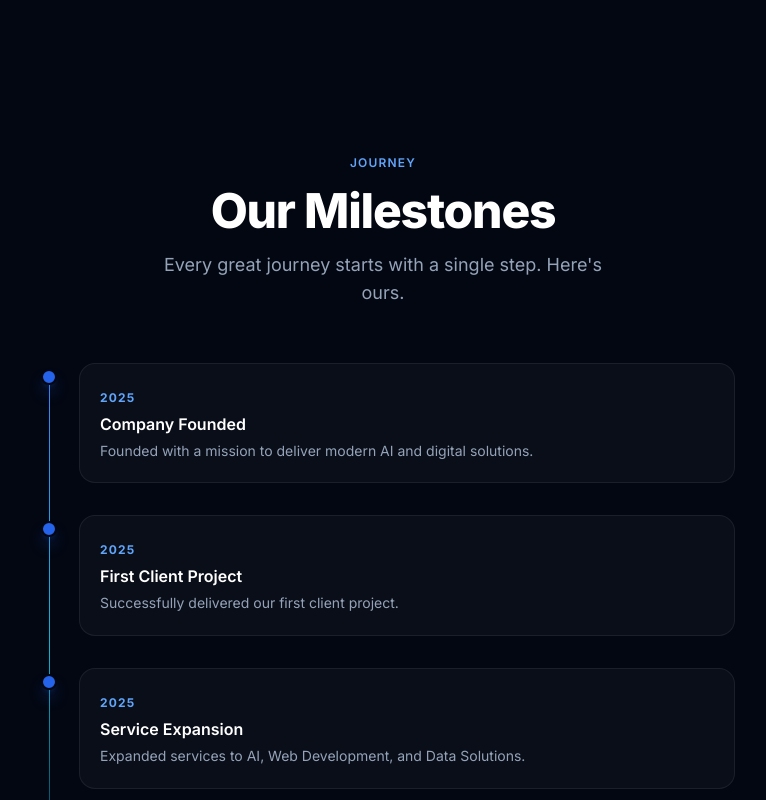
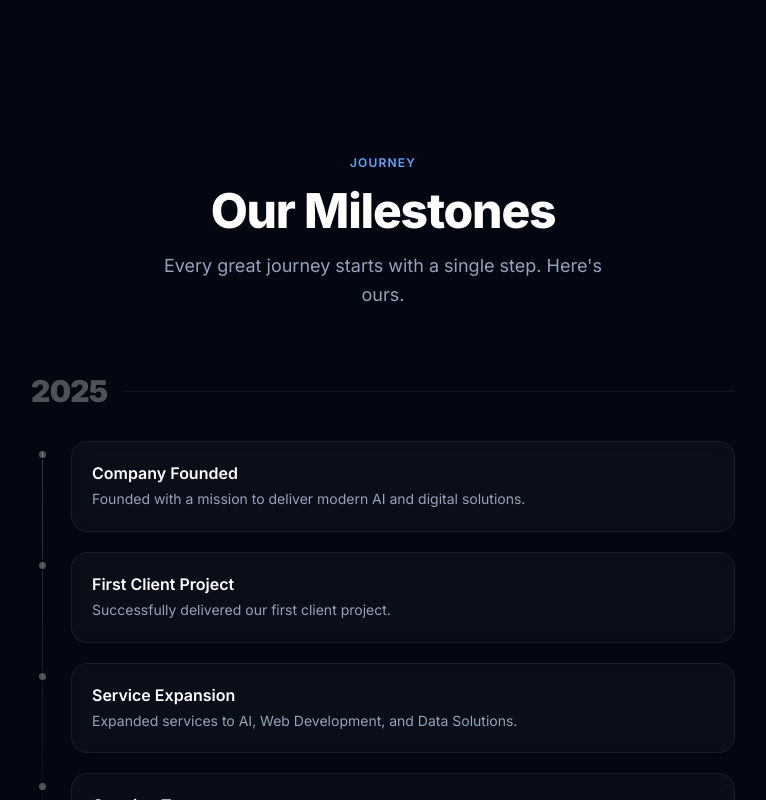
Before and after one commit to raghutammina-ai/digitaltechs, a Next.js app: page /about in a window 1280 px wide. Shown: the part 2000-2800 px from the top of the page, without its empty margins (257-1023 px from the left). Built offline with nearby package versions, Linux system fonts and the light colour scheme; no server answers.

Commit message:
UI improvements and fixes

```diff
--- a/src/app/about/page.tsx
+++ b/src/app/about/page.tsx
@@ -44,10 +44,24 @@ const values = [
 ]
 
 const milestones = [
-  { year: '2025', title: 'Company Founded',    event: 'Founded with a mission to deliver modern AI and digital solutions.' },
-  { year: '2025', title: 'First Client Project', event: 'Successfully delivered our first client project.' },
-  { year: '2025', title: 'Service Expansion',  event: 'Expanded services to AI, Web Development, and Data Solutions.' },
-  { year: '2025', title: 'Growing Team',       event: 'Building a passionate team of developers and designers.' },
+  {
+    year: '2025',
+    items: [
+      { title: 'Company Founded',    event: 'Founded with a mission to deliver modern AI and digital solutions.' },
+      { title: 'First Client Project', event: 'Successfully delivered our first client project.' },
+      { title: 'Service Expansion',  event: 'Expanded services to AI, Web Development, and Data Solutions.' },
+      { title: 'Growing Team',       event: 'Built a strong team of developers and designers.' },
+    ],
+  },
+  {
+    year: '2026',
+    items: [
+      { title: 'Product Innovation',     event: 'Launched internal AI tools and automation solutions to improve efficiency.' },
+      { title: 'Scaling Operations',     event: 'Expanded operations and started serving clients across multiple regions.' },
+      { title: 'Strategic Partnerships', event: 'Partnered with startups and enterprises to deliver scalable digital solutions.' },
+      { title: 'Brand Growth',           event: 'Strengthened brand presence and built long-term client relationships.' },
+    ],
+  },
 ]
 
 const stats = [
@@ -199,40 +213,100 @@ export default function AboutPage() {
       </section>
 
       {/* Timeline */}
-      <section className="bg-[#030712] py-28">
-        <div className="max-w-3xl mx-auto px-4 sm:px-6 lg:px-8">
-          <AnimatedSection className="text-center mb-14">
+      <section className="relative bg-[#030712] py-28 overflow-hidden">
+        {/* Background glow */}
+        <div className="absolute inset-0 pointer-events-none">
+          <div className="absolute top-1/2 left-1/2 -translate-x-1/2 -translate-y-1/2 w-[600px] h-[400px] bg-blue-600/8 rounded-full blur-[100px]" />
+          <div className="absolute top-1/3 right-1/4 w-[250px] h-[250px] bg-violet-600/6 rounded-full blur-[80px]" />
+        </div>
+
+        <div className="relative max-w-3xl mx-auto px-4 sm:px-6 lg:px-8">
+          <AnimatedSection className="text-center mb-16">
             <span className="text-xs font-semibold uppercase tracking-widest text-blue-400 mb-4 block">Journey</span>
             <h2 className="text-4xl sm:text-5xl font-extrabold tracking-tight text-white mb-4">Our Milestones</h2>
-            <p className="text-slate-400 text-lg max-w-md mx-auto">
+            <p className="text-slate-400 text-lg max-w-md mx-auto leading-relaxed">
               Every great journey starts with a single step. Here&apos;s ours.
             </p>
           </AnimatedSection>
 
+          <div className="space-y-14">
+            {milestones.map((group, gi) => {
+              const isCurrent = gi === milestones.length - 1
+              return (
+                <AnimatedSection key={group.year} delay={gi * 0.1}>
+                  {/* Year badge */}
+                  <div className="flex items-center gap-4 mb-8">
+                    <span
+                      className={`text-3xl font-black tracking-tight ${
+                        isCurrent
+                          ? 'bg-gradient-to-r from-blue-400 to-violet-400 bg-clip-text text-transparent'
+                          : 'text-white/30'
+                      }`}
+                    >
+                      {group.year}
+                    </span>
+                    <div
+                      className={`flex-1 h-px ${
+                        isCurrent
+                          ? 'bg-gradient-to-r from-blue-500/60 to-transparent'
+                          : 'bg-white/[0.06]'
+                      }`}
+                    />
+                    {isCurrent && (
+                      <span className="text-xs font-semibold text-blue-400 bg-blue-500/10 border border-blue-500/20 px-3 py-1 rounded-full">
+                        Current
+                      </span>
+                    )}
+                  </div>
+
+                  {/* Items */}
                   <div className="relative">
-            {/* Vertical line */}
-            <div className="absolute left-[18px] top-2 bottom-2 w-px bg-gradient-to-b from-blue-500 via-cyan-500 to-transparent" />
+                    {/* Vertical connector */}
+                    <div
+                      className={`absolute left-[11px] top-2 bottom-2 w-px ${
+                        isCurrent
+                          ? 'bg-gradient-to-b from-blue-500 via-violet-500 to-transparent'
+                          : 'bg-gradient-to-b from-white/20 to-transparent'
+                      }`}
+                    />
 
-            <div className="space-y-8">
-              {milestones.map((m, i) => (
-                <AnimatedSection key={`${m.title}-${i}`} delay={i * 0.1} direction="right">
-                  <div className="relative flex items-start gap-6 pl-12">
-                    {/* Dot */}
-                    <div className="absolute left-[10px] mt-1.5 w-4 h-4 bg-blue-600 rounded-full border-2 border-[#030712] shadow-lg shadow-blue-600/40 flex-shrink-0" />
+                    <div className="space-y-5">
+                      {group.items.map((m, i) => (
+                        <AnimatedSection key={m.title} delay={gi * 0.1 + i * 0.07} direction="right">
+                          <div className="relative flex items-start gap-5 pl-10">
+                            {/* Node dot */}
+                            <div
+                              className={`absolute left-[6px] mt-2 w-[11px] h-[11px] rounded-full border-2 border-[#030712] flex-shrink-0 transition-all duration-300 ${
+                                isCurrent
+                                  ? 'bg-blue-500 shadow-md shadow-blue-500/50'
+                                  : 'bg-white/30'
+                              }`}
+                            />
 
                             {/* Card */}
                             <div
-                      className="flex-1 rounded-2xl p-5 transition-all duration-300 hover:border-white/[0.12]"
-                      style={{ background: 'rgba(255,255,255,0.03)', border: '1px solid rgba(255,255,255,0.07)' }}
+                              className={`group flex-1 rounded-2xl p-5 border transition-all duration-300 hover:-translate-y-0.5 hover:shadow-xl ${
+                                isCurrent
+                                  ? 'border-white/[0.09] hover:border-blue-500/30 hover:shadow-blue-500/10'
+                                  : 'border-white/[0.06] hover:border-white/[0.12]'
+                              }`}
+                              style={{ background: 'rgba(255,255,255,0.03)', backdropFilter: 'blur(8px)' }}
                             >
-                      <span className="text-xs font-bold text-blue-400 uppercase tracking-widest">{m.year}</span>
-                      <h4 className="text-white font-semibold text-base mt-1 mb-1">{m.title}</h4>
-                      <p className="text-slate-400 text-sm leading-relaxed">{m.event}</p>
+                              <h4 className="text-white font-semibold text-base mb-1 leading-snug">
+                                {m.title}
+                              </h4>
+                              <p className="text-slate-400 group-hover:text-slate-300 text-sm leading-relaxed transition-colors duration-300">
+                                {m.event}
+                              </p>
                             </div>
                           </div>
                         </AnimatedSection>
                       ))}
                     </div>
+                  </div>
+                </AnimatedSection>
+              )
+            })}
           </div>
         </div>
       </section>
--- a/src/app/services/page.tsx
+++ b/src/app/services/page.tsx
@@ -223,8 +223,16 @@ export default function ServicesPage() {
       </section>
 
       {/* ── Process ────────────────────────────────────────────────────── */}
-      <section className="py-28 border-t border-white/[0.05]">
-        <div className="max-w-7xl mx-auto px-4 sm:px-6 lg:px-8">
+      <section className="relative py-28 overflow-hidden border-t border-white/[0.05]">
+        {/* Background radial glow */}
+        <div className="absolute inset-0 pointer-events-none">
+          <div className="absolute top-1/2 left-1/2 -translate-x-1/2 -translate-y-1/2 w-[800px] h-[500px] bg-blue-600/8 rounded-full blur-[120px]" />
+          <div className="absolute top-1/3 left-1/4 w-[300px] h-[300px] bg-violet-600/6 rounded-full blur-[80px]" />
+        </div>
+
+        <div className="relative max-w-7xl mx-auto px-4 sm:px-6 lg:px-8">
+
+          {/* Heading */}
           <AnimatedSection className="text-center mb-16">
             <span className="text-xs font-semibold uppercase tracking-widest text-blue-400 mb-4 block">
               How We Work
@@ -232,27 +240,43 @@ export default function ServicesPage() {
             <h2 className="text-4xl sm:text-5xl font-extrabold tracking-tight text-white mb-5">
               Our Delivery Process
             </h2>
-            <p className="text-slate-400 text-lg max-w-xl mx-auto">
-              A proven, transparent 6-step process that ensures quality and alignment at every stage.
+            <p className="text-slate-400 text-lg max-w-xl mx-auto leading-relaxed">
+              A proven, transparent 6-step process that ensures quality
+              and alignment at every stage.
             </p>
           </AnimatedSection>
 
+          {/* Cards */}
           <div className="grid grid-cols-1 sm:grid-cols-2 lg:grid-cols-3 gap-5">
             {process.map((p, i) => (
               <AnimatedSection key={p.step} delay={i * 0.08}>
                 <div
-                  className="group relative rounded-2xl p-6 h-full border border-white/[0.07] hover:border-white/[0.14] hover:-translate-y-1 hover:shadow-xl transition-all duration-300"
-                  style={{ background: 'rgba(255,255,255,0.03)' }}
+                  className="group relative rounded-2xl p-7 h-full border border-white/[0.07] hover:border-blue-500/30 hover:-translate-y-1.5 hover:shadow-2xl hover:shadow-blue-500/10 transition-all duration-300 cursor-pointer overflow-hidden"
+                  style={{ background: 'rgba(255,255,255,0.03)', backdropFilter: 'blur(12px)' }}
                 >
-                  <span className="block text-4xl font-black text-white/[0.06] group-hover:text-blue-500/20 transition-colors duration-300 mb-3 leading-none">
+                  {/* Hover gradient wash */}
+                  <div className="absolute inset-0 bg-gradient-to-br from-blue-600/[0.07] to-violet-600/[0.04] opacity-0 group-hover:opacity-100 transition-opacity duration-300 rounded-2xl pointer-events-none" />
+
+                  {/* Step number — large decorative */}
+                  <span className="block font-black leading-none mb-5 text-6xl bg-gradient-to-br from-blue-500 to-violet-500 bg-clip-text text-transparent opacity-20 group-hover:opacity-40 transition-opacity duration-300 select-none">
                     {p.step}
                   </span>
-                  <h3 className="text-white font-semibold text-base mb-2">{p.title}</h3>
-                  <p className="text-slate-400 text-sm leading-relaxed">{p.desc}</p>
+
+                  {/* Content */}
+                  <h3 className="relative text-white font-bold text-lg mb-2 leading-snug">
+                    {p.title}
+                  </h3>
+                  <p className="relative text-slate-400 group-hover:text-slate-300 text-sm leading-relaxed transition-colors duration-300">
+                    {p.desc}
+                  </p>
+
+                  {/* Bottom accent line */}
+                  <div className="absolute bottom-0 left-0 right-0 h-px bg-gradient-to-r from-transparent via-blue-500/40 to-transparent opacity-0 group-hover:opacity-100 transition-opacity duration-300" />
                 </div>
               </AnimatedSection>
             ))}
           </div>
+
         </div>
       </section>
 
```
Lines whose indentation alone changed are shown as unchanged.
